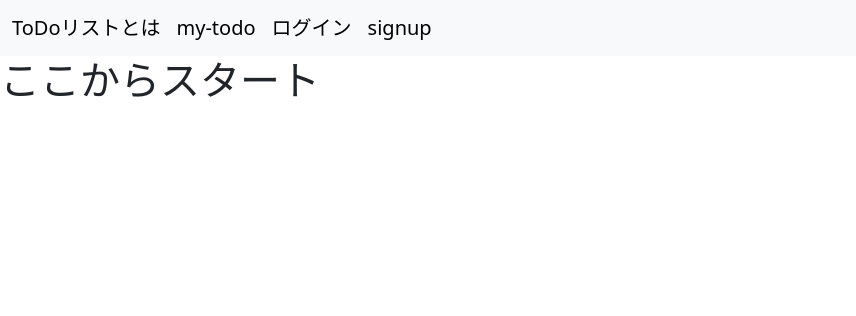
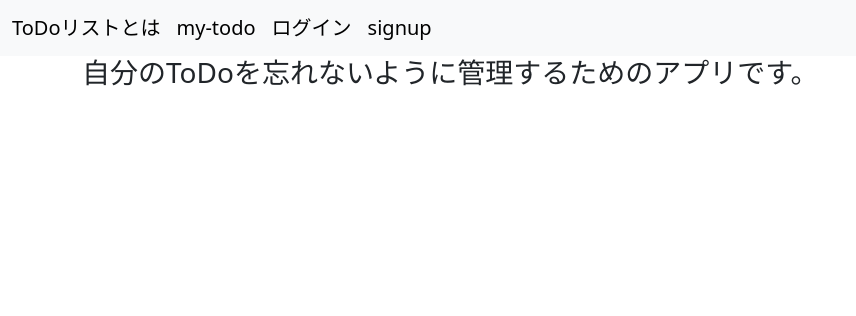
Before and after one commit to masahiro0000/todo_list_manager, a Django app: page /todo/ in a window 1280 px wide. Shown: the top 316 px of the page, without its empty margins (0-856 px from the left). Run offline with Django 5.2, Linux system fonts and the light colour scheme.

Commit message:
表示文言を変更

```diff
--- a/todo/templates/index.html
+++ b/todo/templates/index.html
@@ -5,5 +5,7 @@
 {% endblock %}
 
 {% block content %}
-<h1>ここからスタート</h1>
+    <div class="container">
+        <h3>自分のToDoを忘れないように管理するためのアプリです。</h3>
+    </div>
 {% endblock %}
```
